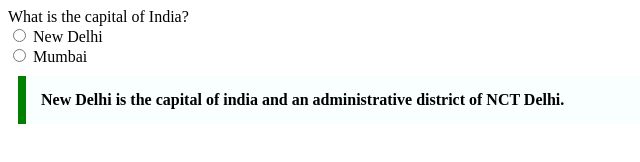
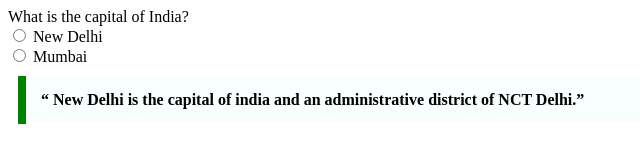
Before and after one commit to acciojob/trivia-Rakesh-op, a website: page main.html in a window 1280 px wide. Shown: the full height of the page, 0-640 px from the left. Drawn offline with Linux system fonts and the light colour scheme.

Commit message:
created a submission

```diff
--- a/main.html
+++ b/main.html
@@ -19,7 +19,7 @@
 		<span> Mumbai </span>
 	</div>
 
-	<blockquote cite=" https://en.wikipedia.org/wiki/New_Delhi " style="max-width:600px; margin:10px; padding:15px; border-left: 8px solid green; background-color: #f8fffe ; font-weight: bold;"> New Delhi is the capital of india and an administrative district of NCT Delhi. </blockquote>
+	<blockquote cite=" https://en.wikipedia.org/wiki/New_Delhi" style="max-width:600px; margin:10px; padding:15px; border-left: 8px solid green; background-color: #f8fffe ; font-weight: bold;"> <q> New Delhi is the capital of india and an administrative district of NCT Delhi.</q> </blockquote>
 
     <script type="text/javascript" src="./script.js">
 </script>
```
